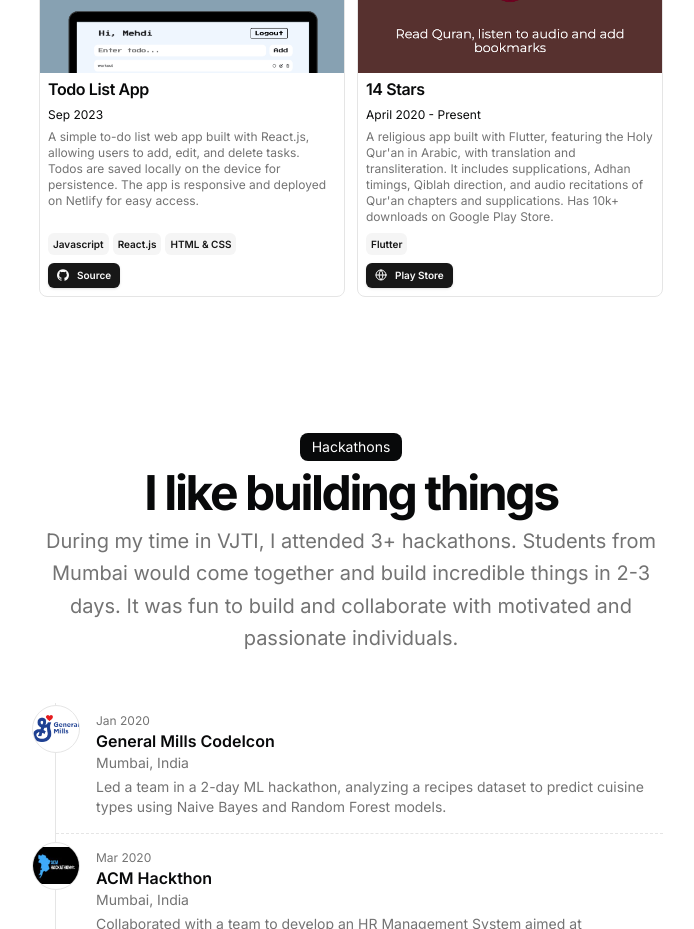
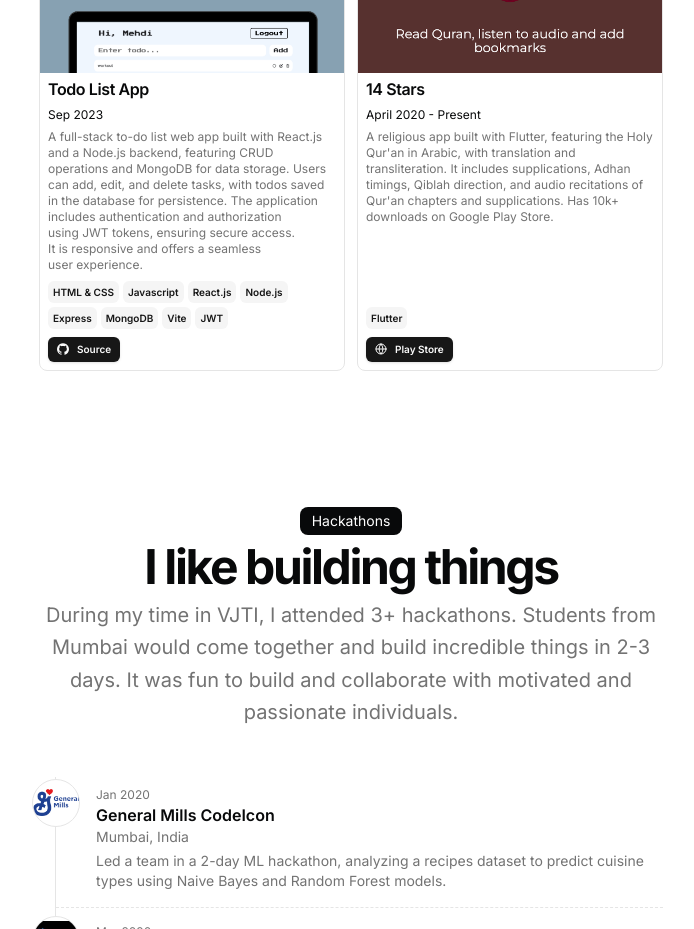
Before and after one commit to mehdi1514/MyPortfolio, a Next.js app: page / in a window 1280 px wide. Shown: the part 1820-2749 px from the top of the page, without its empty margins (289-983 px from the left). Built offline with nearby package versions, Linux system fonts and the light colour scheme.

Commit message:
updated todo list app desc and skills

```diff
--- a/src/data/resume.tsx
+++ b/src/data/resume.tsx
@@ -164,11 +164,16 @@
       dates: "Sep 2023",
       active: true,
       description:
-        "A simple to-do list web app built with React.js, allowing users to add, edit, and delete tasks. Todos are saved locally on the device for persistence. The app is responsive and deployed on Netlify for easy access.",
+        "A full-stack to-do list web app built with React.js and a Node.js backend, featuring CRUD operations and MongoDB for data storage. Users can add, edit, and delete tasks, with todos saved in the database for persistence. The application includes authentication and authorization using JWT tokens, ensuring secure access. It is responsive and offers a seamless user experience.",
       technologies: [
+        "HTML & CSS",
         "Javascript",
         "React.js",
-        "HTML & CSS"
+        "Node.js",
+        "Express",
+        "MongoDB",
+        "Vite",
+        "JWT"
       ],
       links: [
         // {
```
